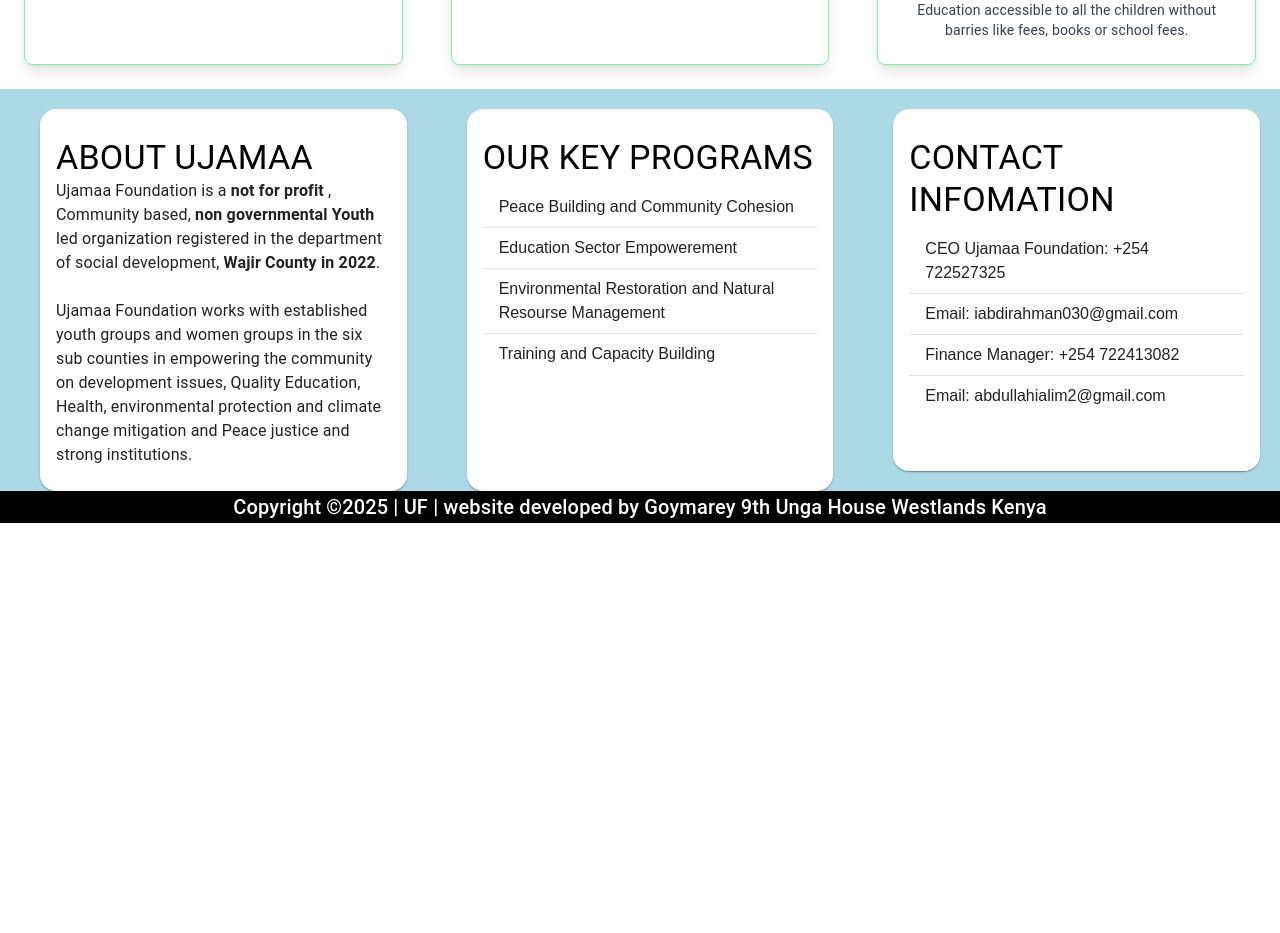
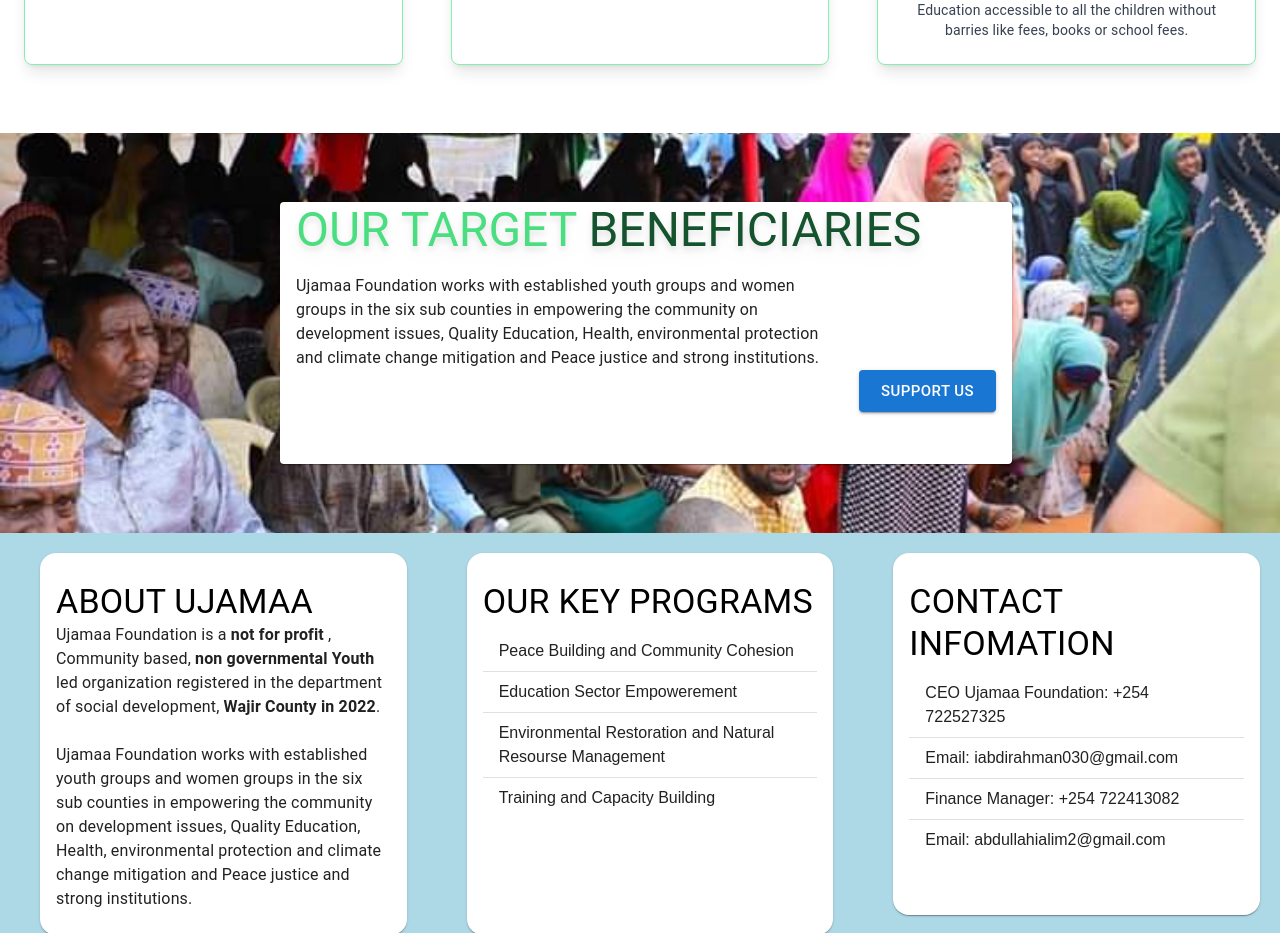
Before and after one commit to ahmednule/Ujamaa-Foundation, a Next.js app: page /who-we-are in a window 1280 px wide. Shown: the part 1240-2173 px from the top of the page. Before the commit the page ends 1763 px from the top, so only its background shows below. Built offline with nearby package versions, Linux system fonts and the light colour scheme.

Commit message:
fetaure: imported our Targer beneficiaries card inside the who we are page

```diff
--- a/src/app/who-we-are/page.tsx
+++ b/src/app/who-we-are/page.tsx
@@ -4,6 +4,7 @@ import AboutusCarosel from "@components/components/ui/AboutusCarosel"
 import OurVision from "@components/components/ui/OurVision"
 import OurMission from "@components/components/ui/OurMission"
 import FutureGoals from "@components/components/ui/FutureGoals"
+import TargetBeneficiaries from "@components/components/ui/TargetBeneficiaries"
 export default function whoWeare(){
     return(
         <>
@@ -14,6 +15,7 @@ export default function whoWeare(){
             <OurMission/>
             <FutureGoals/>
         </div>
+        <TargetBeneficiaries/>
         </>
     )
 }
```
